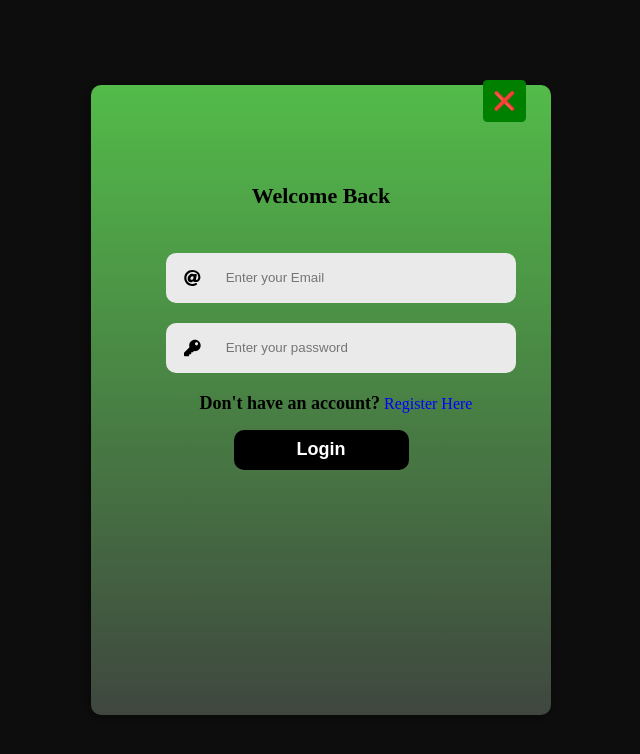
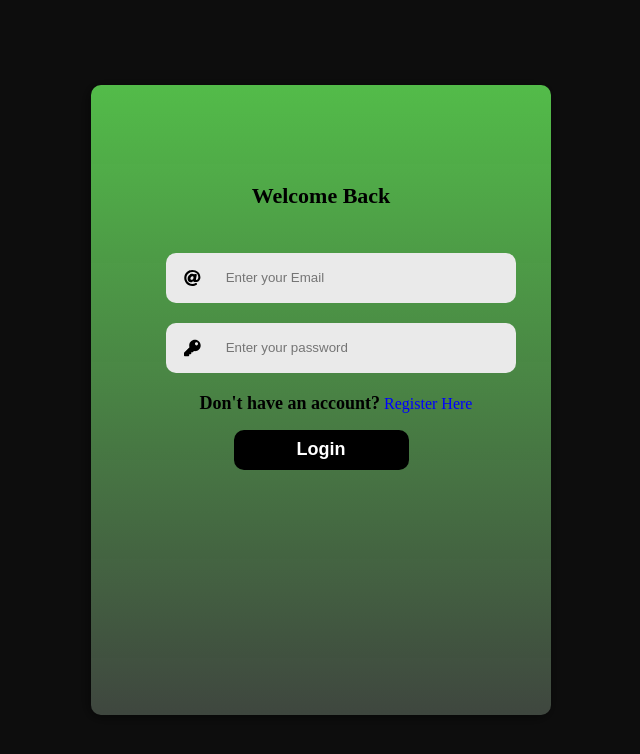
Before and after one commit to KunalSahu2023/React-Project, a React (Create React App) app in the folder frontend/: page /login in a window 1280 px wide. Shown: the top 754 px of the page, without its empty margins (319-959 px from the left). Built offline with nearby package versions, Linux system fonts and the light colour scheme.

Commit message:
Update Login.jsx

```diff
--- a/frontend/src/components/pages/account/Login.jsx
+++ b/frontend/src/components/pages/account/Login.jsx
@@ -30,8 +30,7 @@ const Login = () => {
         <>
             <div id="account-container">
                 <div className="form-box">
-                    <span onClick={toggleHide} className='cross'>❌</span>
-                    {hidePopup && !setHidePopup}
+
                     <h4>
                         <p className="signupbtn">Welcome Back</p>
                     </h4>
```
